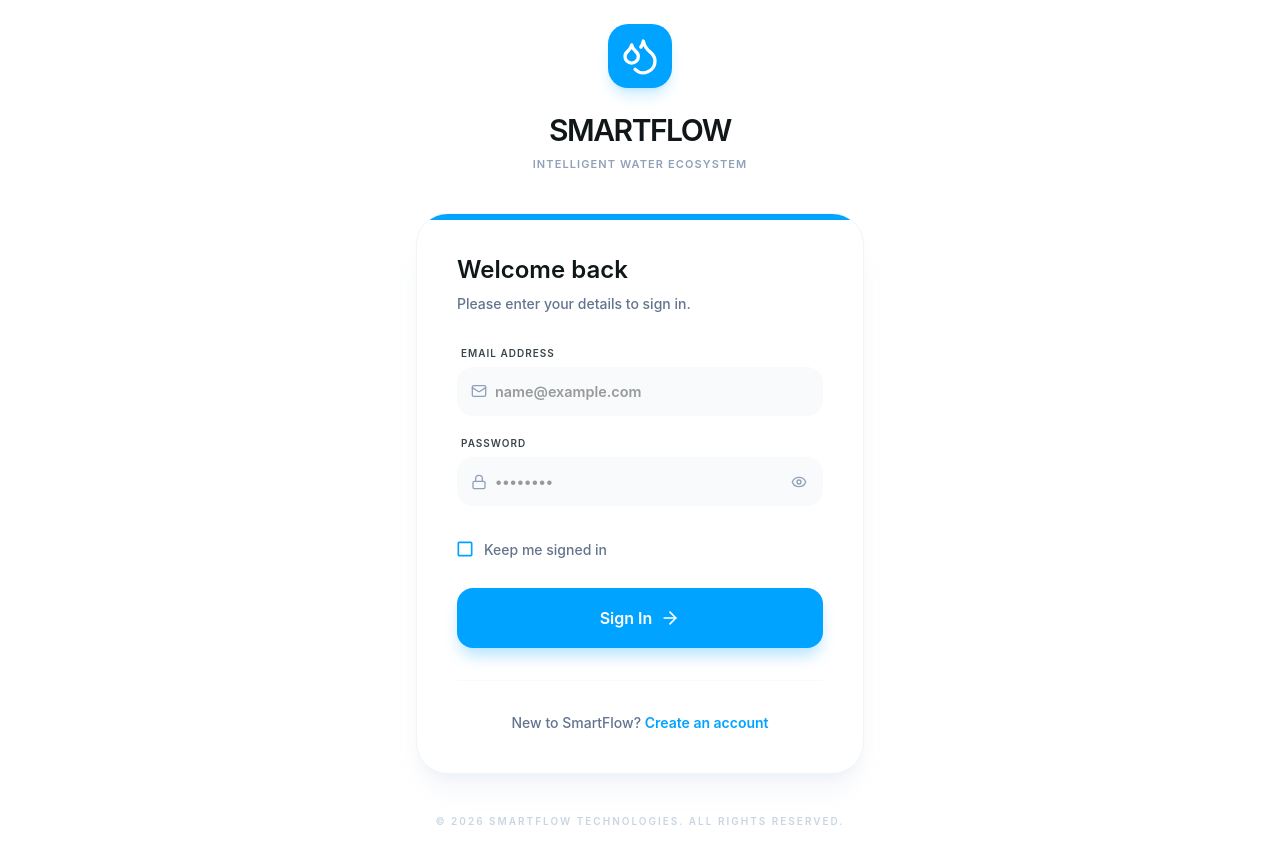
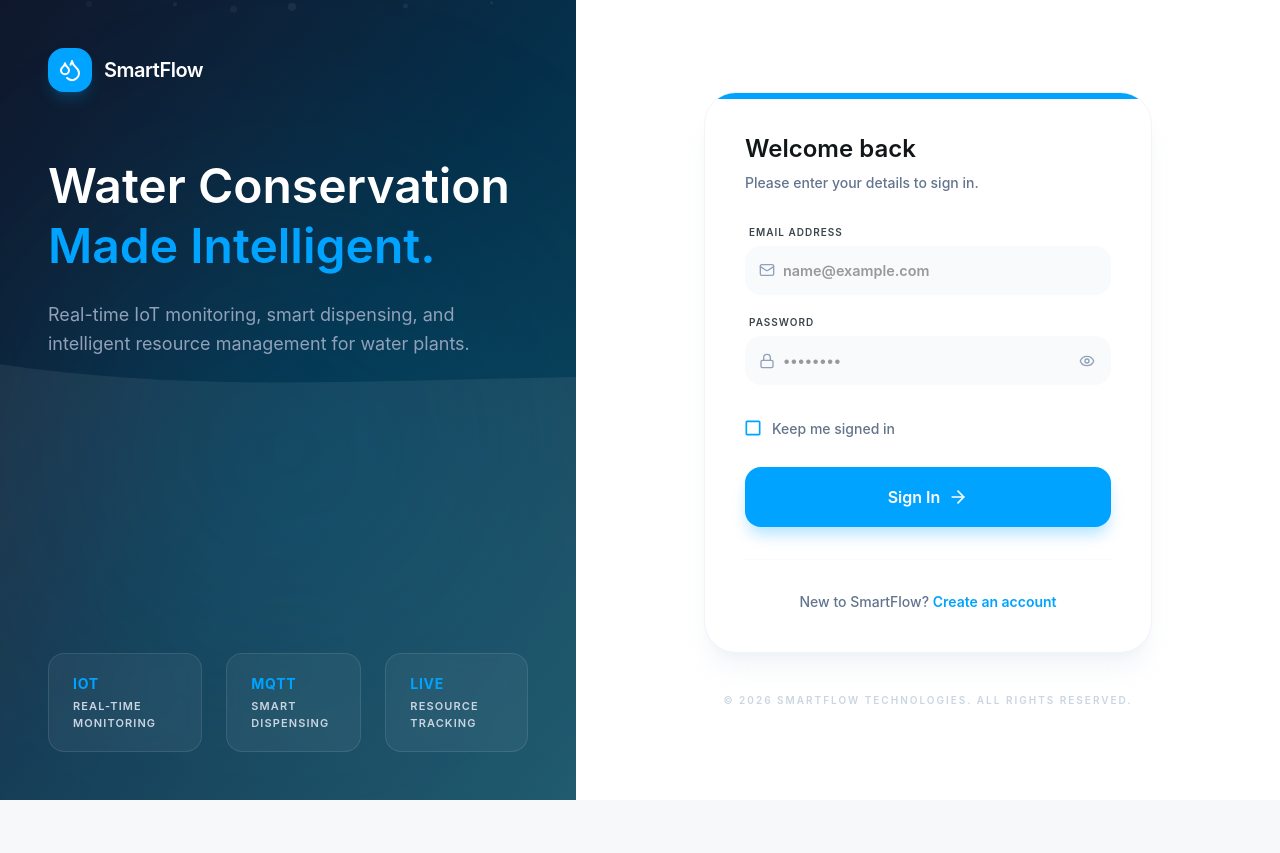
Before and after one commit to yousuf-git/smartflow-mvp, a React (Vite) app in the folder smartflow.web/: page /login in a window 1280 px wide. After the commit the page ends 800 px from the top, so only its background shows below. Built offline with nearby package versions, Linux system fonts and the light colour scheme; no server answers.

Commit message:
revert: auth pages desktop view

```diff
--- a/smartflow.web/src/pages/LoginPage.tsx
+++ b/smartflow.web/src/pages/LoginPage.tsx
@@ -34,6 +34,79 @@ const fieldSx = {
   },
 };
 
+function WavePattern() {
+  return (
+    <div className="absolute inset-0 overflow-hidden opacity-[0.07]">
+      <svg
+        className="absolute w-[200%] h-full"
+        viewBox="0 0 1440 800"
+        preserveAspectRatio="none"
+      >
+        <motion.path
+          d="M0,400 C360,300 720,500 1080,350 C1260,300 1350,400 1440,380 L1440,800 L0,800 Z"
+          fill="currentColor"
+          className="text-white"
+          animate={{
+            d: [
+              "M0,400 C360,300 720,500 1080,350 C1260,300 1350,400 1440,380 L1440,800 L0,800 Z",
+              "M0,350 C360,450 720,300 1080,400 C1260,450 1350,350 1440,370 L1440,800 L0,800 Z",
+              "M0,400 C360,300 720,500 1080,350 C1260,300 1350,400 1440,380 L1440,800 L0,800 Z",
+            ],
+          }}
+          transition={{ duration: 8, repeat: Infinity, ease: "easeInOut" }}
+        />
+        <motion.path
+          d="M0,500 C360,400 720,600 1080,450 C1260,400 1350,500 1440,480 L1440,800 L0,800 Z"
+          fill="currentColor"
+          className="text-white"
+          animate={{
+            d: [
+              "M0,500 C360,400 720,600 1080,450 C1260,400 1350,500 1440,480 L1440,800 L0,800 Z",
+              "M0,450 C360,550 720,400 1080,500 C1260,550 1350,450 1440,470 L1440,800 L0,800 Z",
+              "M0,500 C360,400 720,600 1080,450 C1260,400 1350,500 1440,480 L1440,800 L0,800 Z",
+            ],
+          }}
+          transition={{ duration: 10, repeat: Infinity, ease: "easeInOut" }}
+        />
+      </svg>
+    </div>
+  );
+}
+
+function FloatingDroplets() {
+  const droplets = [
+    { size: 6, x: "15%", delay: 0, duration: 7 },
+    { size: 4, x: "30%", delay: 1.5, duration: 9 },
+    { size: 8, x: "50%", delay: 0.5, duration: 8 },
+    { size: 5, x: "70%", delay: 2, duration: 10 },
+    { size: 3, x: "85%", delay: 1, duration: 7.5 },
+    { size: 7, x: "40%", delay: 3, duration: 9.5 },
+  ];
+
+  return (
+    <div className="absolute inset-0 overflow-hidden">
+      {droplets.map((d, i) => (
+        <motion.div
+          key={i}
+          className="absolute rounded-full bg-white/10"
+          style={{ width: d.size, height: d.size, left: d.x }}
+          initial={{ y: "110%", opacity: 0 }}
+          animate={{
+            y: ["110%", "-10%"],
+            opacity: [0, 0.6, 0.6, 0],
+          }}
+          transition={{
+            duration: d.duration,
+            repeat: Infinity,
+            delay: d.delay,
+            ease: "linear",
+          }}
+        />
+      ))}
+    </div>
+  );
+}
+
 export default function LoginPage() {
   const { login, user, isLoading: authLoading } = useAuth();
   const navigate = useNavigate();
@@ -46,7 +119,7 @@ export default function LoginPage() {
 
   if (authLoading) {
     return (
-      <div className="flex items-center justify-center h-screen bg-paper">
+      <div className="flex items-center justify-center h-screen bg-white">
         <CircularProgress sx={{ color: "#00A3FF" }} />
       </div>
     );
@@ -89,18 +162,73 @@ export default function LoginPage() {
   };
 
   return (
-    <div className="min-h-screen bg-white flex flex-col items-center justify-center p-6 relative overflow-hidden">
-      {/* Background Decorations */}
-      <div className="absolute top-[-10%] right-[-5%] w-[400px] h-[400px] bg-pure-aqua/5 blur-[100px] rounded-full -z-10" />
-      <div className="absolute bottom-[-5%] left-[-5%] w-[300px] h-[300px] bg-cyan-500/5 blur-[80px] rounded-full -z-10" />
+    <div className="flex min-h-screen bg-white">
+      {/* Left Panel - Branding */}
+      <div className="hidden lg:flex lg:w-[45%] relative overflow-hidden flex-col justify-between p-12 text-white bg-gradient-to-br from-slate-900 via-sky-950 to-cyan-900">
+        <WavePattern />
+        <FloatingDroplets />
+
+        <div className="absolute top-1/4 left-1/2 -translate-x-1/2 w-[500px] h-[500px] bg-cyan-500/10 rounded-full blur-[120px]" />
+
+        <motion.div
+          initial={{ opacity: 0, y: -20 }}
+          animate={{ opacity: 1, y: 0 }}
+          transition={{ duration: 0.6 }}
+          className="relative z-10"
+        >
+          <div className="flex items-center gap-3 mb-16">
+            <div className="w-11 h-11 rounded-2xl bg-pure-aqua flex items-center justify-center shadow-lg shadow-pure-aqua/20">
+              <Droplets className="w-6 h-6 text-white" />
+            </div>
+            <span className="text-xl font-semibold tracking-tight">SmartFlow</span>
+          </div>
+
+          <h1 className="text-5xl font-semibold leading-tight mb-6">
+            Water Conservation <br />
+            <span className="text-pure-aqua">Made Intelligent.</span>
+          </h1>
+          <p className="text-slate-400 text-lg max-w-md leading-relaxed">
+            Real-time IoT monitoring, smart dispensing, and intelligent resource management for water plants.
+          </p>
+        </motion.div>
+
+        <motion.div
+          initial={{ opacity: 0, y: 20 }}
+          animate={{ opacity: 1, y: 0 }}
+          transition={{ duration: 0.6, delay: 0.3 }}
+          className="relative z-10 flex gap-6"
+        >
+          {[
+            { label: "Real-time Monitoring", value: "IoT" },
+            { label: "Smart Dispensing", value: "MQTT" },
+            { label: "Resource Tracking", value: "Live" },
+          ].map((item) => (
+            <div
+              key={item.label}
+              className="bg-white/5 border border-white/10 rounded-2xl px-6 py-5 backdrop-blur-sm"
+            >
+              <div className="text-pure-aqua text-sm font-bold mb-1 tracking-wider uppercase">
+                {item.value}
+              </div>
+              <div className="text-slate-300 text-[11px] font-semibold uppercase tracking-widest">{item.label}</div>
+            </div>
+          ))}
+        </motion.div>
+      </div>
+
+      {/* Right Panel - Form */}
+      <div className="flex-1 flex flex-col items-center justify-center p-6 sm:p-12 relative overflow-hidden">
+        {/* Background Decorations (Mobile only) */}
+        <div className="lg:hidden absolute top-[-10%] right-[-5%] w-[400px] h-[400px] bg-pure-aqua/5 blur-[100px] rounded-full -z-10" />
+        <div className="lg:hidden absolute bottom-[-5%] left-[-5%] w-[300px] h-[300px] bg-cyan-500/5 blur-[80px] rounded-full -z-10" />
 
         <motion.div
           initial={{ opacity: 0, y: 20 }}
           animate={{ opacity: 1, y: 0 }}
           className="w-full max-w-md"
         >
-        {/* Branding */}
-        <div className="flex flex-col items-center mb-10">
+          {/* Mobile Branding */}
+          <div className="flex flex-col items-center mb-10 lg:hidden">
             <motion.div
               whileHover={{ scale: 1.05, rotate: 5 }}
               className="w-16 h-16 bg-pure-aqua rounded-[20px] flex items-center justify-center shadow-lg shadow-pure-aqua/20 mb-6"
@@ -245,5 +373,6 @@ export default function LoginPage() {
           </div>
         </motion.div>
       </div>
+    </div>
   );
 }
--- a/smartflow.web/src/pages/SignupPage.tsx
+++ b/smartflow.web/src/pages/SignupPage.tsx
@@ -58,6 +58,79 @@ const fieldSx = {
   },
 };
 
+function WavePattern() {
+  return (
+    <div className="absolute inset-0 overflow-hidden opacity-[0.07]">
+      <svg
+        className="absolute w-[200%] h-full"
+        viewBox="0 0 1440 800"
+        preserveAspectRatio="none"
+      >
+        <motion.path
+          d="M0,400 C360,300 720,500 1080,350 C1260,300 1350,400 1440,380 L1440,800 L0,800 Z"
+          fill="currentColor"
+          className="text-white"
+          animate={{
+            d: [
+              "M0,400 C360,300 720,500 1080,350 C1260,300 1350,400 1440,380 L1440,800 L0,800 Z",
+              "M0,350 C360,450 720,300 1080,400 C1260,450 1350,350 1440,370 L1440,800 L0,800 Z",
+              "M0,400 C360,300 720,500 1080,350 C1260,300 1350,400 1440,380 L1440,800 L0,800 Z",
+            ],
+          }}
+          transition={{ duration: 8, repeat: Infinity, ease: "easeInOut" }}
+        />
+        <motion.path
+          d="M0,500 C360,400 720,600 1080,450 C1260,400 1350,500 1440,480 L1440,800 L0,800 Z"
+          fill="currentColor"
+          className="text-white"
+          animate={{
+            d: [
+              "M0,500 C360,400 720,600 1080,450 C1260,400 1350,500 1440,480 L1440,800 L0,800 Z",
+              "M0,450 C360,550 720,400 1080,500 C1260,550 1350,450 1440,470 L1440,800 L0,800 Z",
+              "M0,500 C360,400 720,600 1080,450 C1260,400 1350,500 1440,480 L1440,800 L0,800 Z",
+            ],
+          }}
+          transition={{ duration: 10, repeat: Infinity, ease: "easeInOut" }}
+        />
+      </svg>
+    </div>
+  );
+}
+
+function FloatingDroplets() {
+  const droplets = [
+    { size: 6, x: "15%", delay: 0, duration: 7 },
+    { size: 4, x: "30%", delay: 1.5, duration: 9 },
+    { size: 8, x: "50%", delay: 0.5, duration: 8 },
+    { size: 5, x: "70%", delay: 2, duration: 10 },
+    { size: 3, x: "85%", delay: 1, duration: 7.5 },
+    { size: 7, x: "40%", delay: 3, duration: 9.5 },
+  ];
+
+  return (
+    <div className="absolute inset-0 overflow-hidden">
+      {droplets.map((d, i) => (
+        <motion.div
+          key={i}
+          className="absolute rounded-full bg-white/10"
+          style={{ width: d.size, height: d.size, left: d.x }}
+          initial={{ y: "110%", opacity: 0 }}
+          animate={{
+            y: ["110%", "-10%"],
+            opacity: [0, 0.6, 0.6, 0],
+          }}
+          transition={{
+            duration: d.duration,
+            repeat: Infinity,
+            delay: d.delay,
+            ease: "linear",
+          }}
+        />
+      ))}
+    </div>
+  );
+}
+
 export default function SignupPage() {
   const { user, isLoading: authLoading } = useAuth();
   const navigate = useNavigate();
@@ -94,7 +167,7 @@ export default function SignupPage() {
   if (authLoading) {
     return (
       <div className="flex h-screen items-center justify-center bg-white">
-        <CircularProgress size={32} thickness={5} className="text-pure-aqua" />
+        <CircularProgress size={32} thickness={5} sx={{ color: "#00A3FF" }} />
       </div>
     );
   }
@@ -169,11 +242,11 @@ export default function SignupPage() {
   return (
     <div className="flex min-h-screen bg-white">
       {/* Left Panel - Branding */}
-      <div className="hidden lg:flex lg:w-[40%] relative overflow-hidden flex-col justify-between p-12 text-white bg-slate-950">
-        <div className="absolute top-0 left-0 w-full h-full opacity-20 -z-0">
-           <div className="absolute top-[-10%] right-[-10%] w-[500px] h-[500px] bg-pure-aqua/30 blur-[120px] rounded-full" />
-           <div className="absolute bottom-[-10%] left-[-10%] w-[400px] h-[400px] bg-sky-500/20 blur-[100px] rounded-full" />
-        </div>
+      <div className="hidden lg:flex lg:w-[45%] relative overflow-hidden flex-col justify-between p-12 text-white bg-gradient-to-br from-slate-900 via-sky-950 to-cyan-900">
+        <WavePattern />
+        <FloatingDroplets />
+
+        <div className="absolute top-1/4 left-1/2 -translate-x-1/2 w-[500px] h-[500px] bg-cyan-500/10 rounded-full blur-[120px]" />
 
         <motion.div
           initial={{ opacity: 0, x: -20 }}
@@ -208,10 +281,10 @@ export default function SignupPage() {
       </div>
 
       {/* Right Panel - Form */}
-      <div className="flex-1 overflow-y-auto px-5 py-10 sm:px-12 lg:px-16">
+      <div className="flex-1 min-h-screen overflow-y-auto lg:flex lg:flex-col lg:justify-center px-5 py-6 sm:px-12 lg:px-16">
         <div className="mx-auto w-full max-w-xl">
           {/* Mobile Header */}
-          <div className="mb-10 flex items-center gap-3 lg:hidden">
+          <div className="mb-8 flex items-center gap-3 lg:hidden">
             <div className="w-10 h-10 rounded-xl bg-pure-aqua flex items-center justify-center shadow-md shadow-pure-aqua/20">
               <Droplets className="w-5 h-5 text-white" />
             </div>
@@ -222,10 +295,10 @@ export default function SignupPage() {
             initial="hidden"
             animate="visible"
             variants={containerVariants}
-            className="space-y-8"
+            className="space-y-5 lg:space-y-6"
           >
             <motion.div variants={itemVariants}>
-              <h2 className="text-3xl font-semibold tracking-tight text-slate-900 mb-2">Create Account</h2>
+              <h2 className="text-3xl font-semibold tracking-tight text-slate-900 mb-1">Create Account</h2>
               <p className="text-sm font-medium text-slate-500">Join the community of smart water users today.</p>
             </motion.div>
 
@@ -235,9 +308,9 @@ export default function SignupPage() {
               </motion.div>
             )}
 
-            <form onSubmit={handleSubmit} className="space-y-8">
+            <form onSubmit={handleSubmit} className="space-y-5 lg:space-y-6">
               {/* Step 1: Select Plan */}
-              <motion.section variants={itemVariants} className="space-y-4">
+              <motion.section variants={itemVariants} className="space-y-3">
                 <div className="flex items-center justify-between">
                    <p className="text-[10px] font-semibold text-slate-400 uppercase tracking-[0.2em] ml-1">1. Choose a Water Plan</p>
                    {selectedPlan && (
@@ -252,36 +325,36 @@ export default function SignupPage() {
 
                 <div className="grid grid-cols-1 sm:grid-cols-2 gap-3">
                   {typesLoading ? (
-                    [1, 2].map(i => <Skeleton key={i} variant="rounded" height={140} sx={{ borderRadius: '24px' }} />)
+                    [1, 2].map(i => <Skeleton key={i} variant="rounded" height={120} sx={{ borderRadius: '24px' }} />)
                   ) : (
                     types.map((ct) => (
                       <button
                         key={ct.id}
                         type="button"
                         onClick={() => setSelectedType(ct.id)}
-                        className={`relative p-5 rounded-[28px] text-left transition-all border ${
+                        className={`relative p-3.5 rounded-[24px] text-left transition-all border ${
                           selectedType === ct.id
                             ? "bg-white border-pure-aqua shadow-lg shadow-pure-aqua/5"
                             : "bg-slate-50 border-slate-100 hover:bg-slate-100/50"
                         }`}
                       >
-                        <div className="flex items-center justify-between mb-3">
-                           <div className={`w-9 h-9 rounded-xl flex items-center justify-center ${selectedType === ct.id ? 'bg-pure-aqua text-white' : 'bg-white text-slate-400'}`}>
-                              <Droplets className="w-5 h-5" />
+                        <div className="flex items-center justify-between mb-2">
+                           <div className={`w-7 h-7 rounded-lg flex items-center justify-center ${selectedType === ct.id ? 'bg-pure-aqua text-white' : 'bg-white text-slate-400'}`}>
+                              <Droplets className="w-4 h-4" />
                            </div>
                            {selectedType === ct.id && (
-                              <div className="w-5 h-5 rounded-full bg-pure-aqua flex items-center justify-center">
-                                 <Check className="w-3 h-3 text-white" />
+                              <div className="w-4.5 h-4.5 rounded-full bg-pure-aqua flex items-center justify-center">
+                                 <Check className="w-2.5 h-2.5 text-white" />
                               </div>
                            )}
                         </div>
-                        <p className="text-sm font-semibold text-slate-900 capitalize mb-1">{ct.name}</p>
-                        <p className="text-[10px] font-medium text-slate-400 leading-relaxed line-clamp-2">
-                           {ct.description || "Official SmartFlow water consumption plan."}
+                        <p className="text-[13px] font-semibold text-slate-900 capitalize mb-0.5">{ct.name}</p>
+                        <p className="text-[10px] font-medium text-slate-400 leading-relaxed line-clamp-1">
+                           {ct.description || "SmartFlow water consumption plan."}
                         </p>
-                        <div className="mt-4 pt-3 border-t border-slate-100 flex items-center justify-between">
-                           <span className="text-[10px] font-semibold text-slate-400 uppercase">Limit</span>
-                           <span className="text-xs font-bold text-slate-900">{formatNumber(ct.daily_litre_limit)}L</span>
+                        <div className="mt-2.5 pt-2 border-t border-slate-100 flex items-center justify-between">
+                           <span className="text-[9px] font-semibold text-slate-400 uppercase">Limit</span>
+                           <span className="text-[11px] font-bold text-slate-900">{formatNumber(ct.daily_litre_limit)}L</span>
                         </div>
                       </button>
                     ))
@@ -290,9 +363,9 @@ export default function SignupPage() {
               </motion.section>
 
               {/* Step 2: Profile Info */}
-              <motion.section variants={itemVariants} className="space-y-5">
+              <motion.section variants={itemVariants} className="space-y-3.5">
                 <p className="text-[10px] font-semibold text-slate-400 uppercase tracking-[0.2em] ml-1">2. Profile Information</p>
-                <div className="grid grid-cols-1 sm:grid-cols-2 gap-4">
+                <div className="grid grid-cols-1 sm:grid-cols-2 gap-3">
                   <TextField
                     fullWidth
                     label="First Name"
@@ -364,9 +437,9 @@ export default function SignupPage() {
               </motion.section>
 
               {/* Step 3: Security */}
-              <motion.section variants={itemVariants} className="space-y-5">
+              <motion.section variants={itemVariants} className="space-y-3.5">
                 <p className="text-[10px] font-semibold text-slate-400 uppercase tracking-[0.2em] ml-1">3. Account Security</p>
-                <div className="grid grid-cols-1 gap-4">
+                <div className="grid grid-cols-1 gap-3">
                   <TextField
                     fullWidth
                     label="Create Password"
@@ -411,11 +484,11 @@ export default function SignupPage() {
                 </div>
               </motion.section>
 
-              <motion.div variants={itemVariants} className="pt-4 space-y-4">
+              <motion.div variants={itemVariants} className="pt-1.5 space-y-3.5">
                 <button
                   type="submit"
                   disabled={loading || !selectedType || password !== confirmPassword}
-                  className="w-full py-4.5 bg-pure-aqua text-white rounded-[24px] font-semibold text-sm uppercase tracking-widest shadow-xl shadow-pure-aqua/20 flex items-center justify-center gap-2 active:scale-[0.98] transition-all disabled:opacity-50"
+                  className="w-full py-4 bg-pure-aqua text-white rounded-[24px] font-semibold text-sm uppercase tracking-widest shadow-xl shadow-pure-aqua/20 flex items-center justify-center gap-2 active:scale-[0.98] transition-all disabled:opacity-50"
                 >
                   {loading ? (
                     <CircularProgress size={20} color="inherit" />
@@ -424,7 +497,7 @@ export default function SignupPage() {
                   )}
                 </button>
 
-                <p className="text-center text-sm font-medium text-slate-500">
+                <p className="text-center text-xs font-medium text-slate-500">
                   Already have an account?{" "}
                   <Link to="/login" className="text-pure-aqua font-semibold hover:underline decoration-2 underline-offset-4">
                     Sign In
@@ -434,7 +507,6 @@ export default function SignupPage() {
             </form>
           </motion.div>
         </div>
-      </div>
-    </div>
+      </div>    </div>
   );
 }
```
Lines whose indentation alone changed are shown as unchanged.
